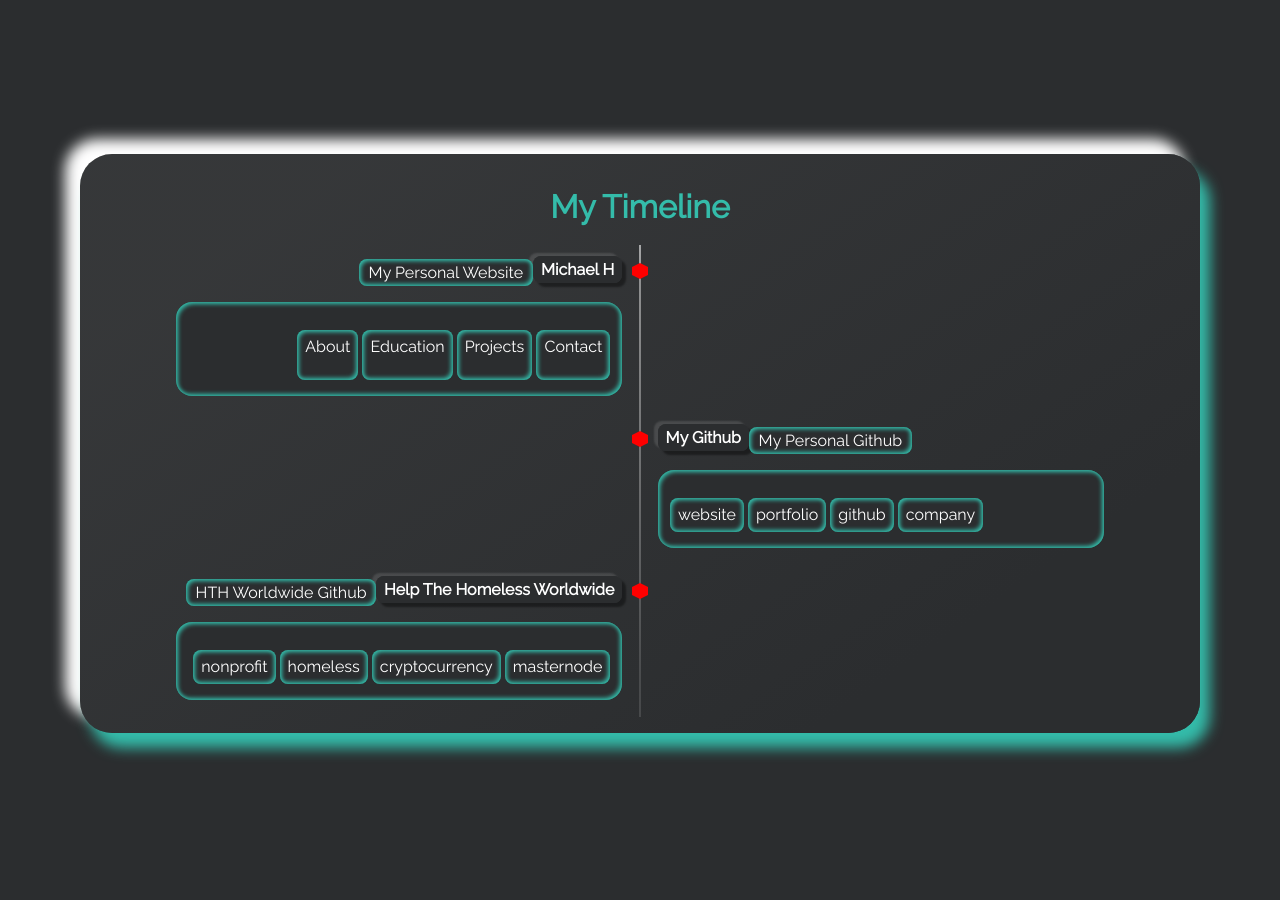
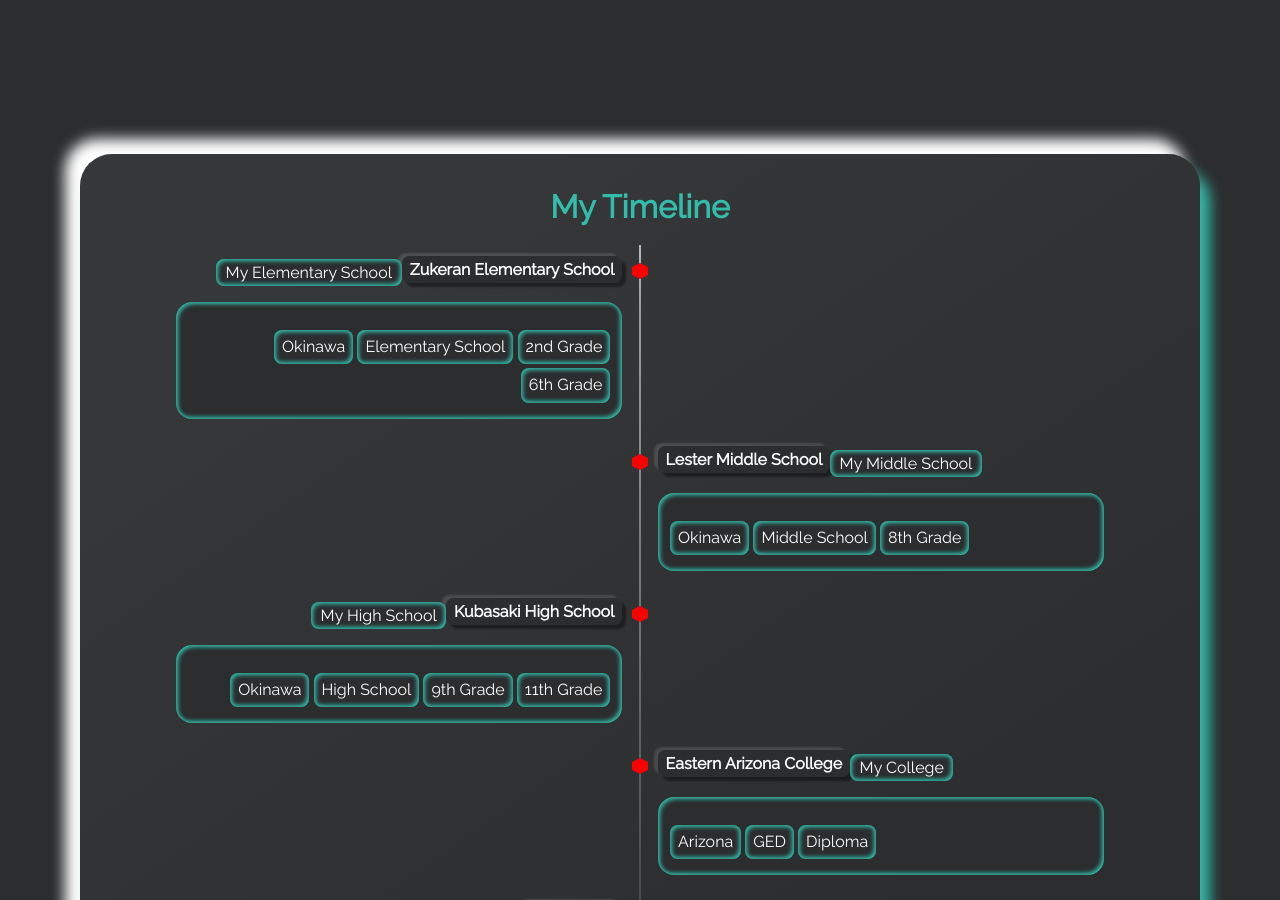
Before and after one commit to MichaelHDesigns/education, a Jekyll site: the page built from index.html, in a window 1280 px wide and 900 px high, scrolled down 978 px. Built offline with Jekyll 4.4.1, drawn with Linux system fonts in a browser that asks for light colours; some of the changed text lies outside the part shown.

Commit message:
Update timeline.yml

```diff
--- a/_data/timeline.yml
+++ b/_data/timeline.yml
@@ -17,37 +17,59 @@
 #     - tag: 501c3
 #   timeline-side: right
 
-- title: Michael H
-  title-url: https://michaelhdesigns.github.io/myprofile/
-  date: My Personal Website
+- title: Zukeran Elementary School
+  title-url: https://m.facebook.com/dodea.zukeran.es/
+  date: My Elementary School
   subtitle:
   tags:
-    - tag: <a href="https://michaelhdesigns.github.io/about/" rel="tag">About</a> </p>
-    - tag: <a href="https://michaelhdesigns.github.io/education/" rel="tag">Education</a> </p>
-    - tag: <a href="https://michaelhdesigns.github.io/projects/" rel="tag">Projects</a> </p>
-    - tag: <a href="https://michaelhdesigns.github.io/contact/" rel="tag">Contact</a> </p>
+    - tag: Okinawa
+    - tag: Elementary School
+    - tag: 2nd Grade
+    - tag: 6th Grade
   timeline-side: left
 
-- title: My Github
-  title-url: https://www.github.com/MichaelHDesigns
-  date: My Personal Github
+- title: Lester Middle School
+  title-url: https://m.facebook.com/dodea.lester.ms/
+  date: My Middle School
   subtitle:
   tags:
-    - tag: website
-    - tag: portfolio
-    - tag: github
-    - tag: company
+    - tag: Okinawa
+    - tag: Middle School
+    - tag: 8th Grade
+#    - tag:
   timeline-side: right
 
-- title: Help The Homeless Worldwide
-  title-url: https://github.com/HTHcoin
-  date: HTH Worldwide Github
+- title: Kubasaki High School
+  title-url: https://m.facebook.com/dodea.kubasaki.hs/
+  date: My High School
   subtitle:
   tags:
-    - tag: nonprofit
-    - tag: homeless
-    - tag: cryptocurrency
-    - tag: masternode
+    - tag: Okinawa
+    - tag: High School
+    - tag: 9th Grade
+    - tag: 11th Grade
+  timeline-side: left
+
+- title: Eastern Arizona College
+  title-url: https://m.facebook.com/gilamonsters/
+  date: My College
+  subtitle:
+  tags:
+    - tag: Arizona
+    - tag: GED
+    - tag: Diploma
+#    - tag:
+  timeline-side: right
+
+- title: Stack Skills
+  title-url: https://stackskills.com
+  date: My Coding Lessons
+  subtitle:
+  tags:
+    - tag: HTML
+    - tag: CSS
+    - tag: JS
+    - tag: C++
   timeline-side: left
 
 #- title: Amazon Smile
```
